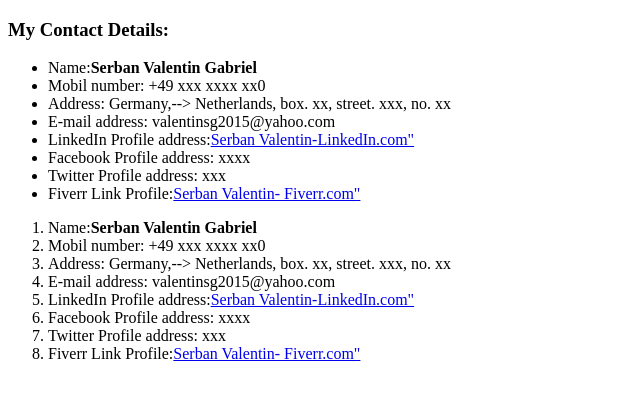
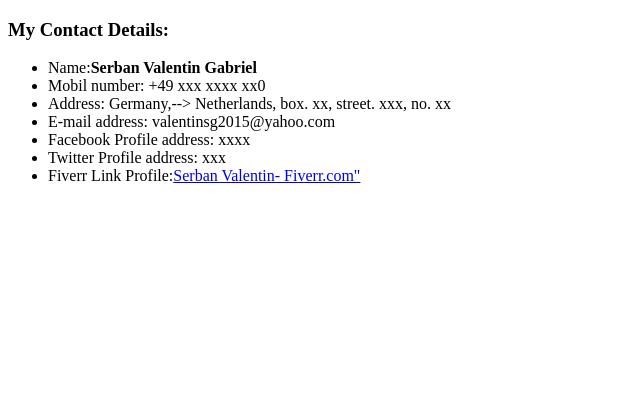
Before and after one commit to valentinsg2015/c.v.-trial, a plain HTML site: page Contact-Me.html in a window 1280 px wide. Shown: the whole page, without its empty margins (0-640 px from the left). Drawn offline with Linux system fonts and the light colour scheme.

Commit message:
Update Contact-Me.html

```diff
--- a/Contact-Me.html
+++ b/Contact-Me.html
@@ -14,25 +14,9 @@
       <li>Mobil number: +49 xxx xxxx xx0</li>
       <li>Address: Germany,--> Netherlands, box. xx, street. xxx, no. xx</li>
       <li>E-mail address: valentinsg2015@yahoo.com</li>
-      <li>LinkedIn Profile address:<a href="https://www.linkedin.com/in/valentin-gabriel-serban-3677111aa/">Serban Valentin-LinkedIn.com"</a></li>
       <li>Facebook Profile address: xxxx  </li>
       <li>Twitter Profile address: xxx</li>
       <li>Fiverr Link Profile:<a href="https://www.Fiverr.com/">Serban Valentin- Fiverr.com"</a></li>
 </ul>
-<!-- daca inserezi cod <ol> iti apare numerotat ceea ce e aiurea pt o lista de genul asta. folosesti <ul> (unordered list) -->
-<ol>
- <li>Name:<b>Serban Valentin Gabriel</b></li>
- <li>Mobil number: +49 xxx xxxx xx0</li>
- <li>Address: Germany,--> Netherlands, box. xx, street. xxx, no. xx</li>
- <li>E-mail address: valentinsg2015@yahoo.com</li>
- <li>LinkedIn Profile address:<a href="https://www.linkedin.com/in/valentin-gabriel-serban-3677111aa/">Serban Valentin-LinkedIn.com"</a></li>
- <li>Facebook Profile address: xxxx  </li>
- <li>Twitter Profile address: xxx</li>
- <li>Fiverr Link Profile:<a href="https://www.Fiverr.com/">Serban Valentin- Fiverr.com"</a></li>
-</ol>
-
-
-
-
   </body>
 </html>
```
